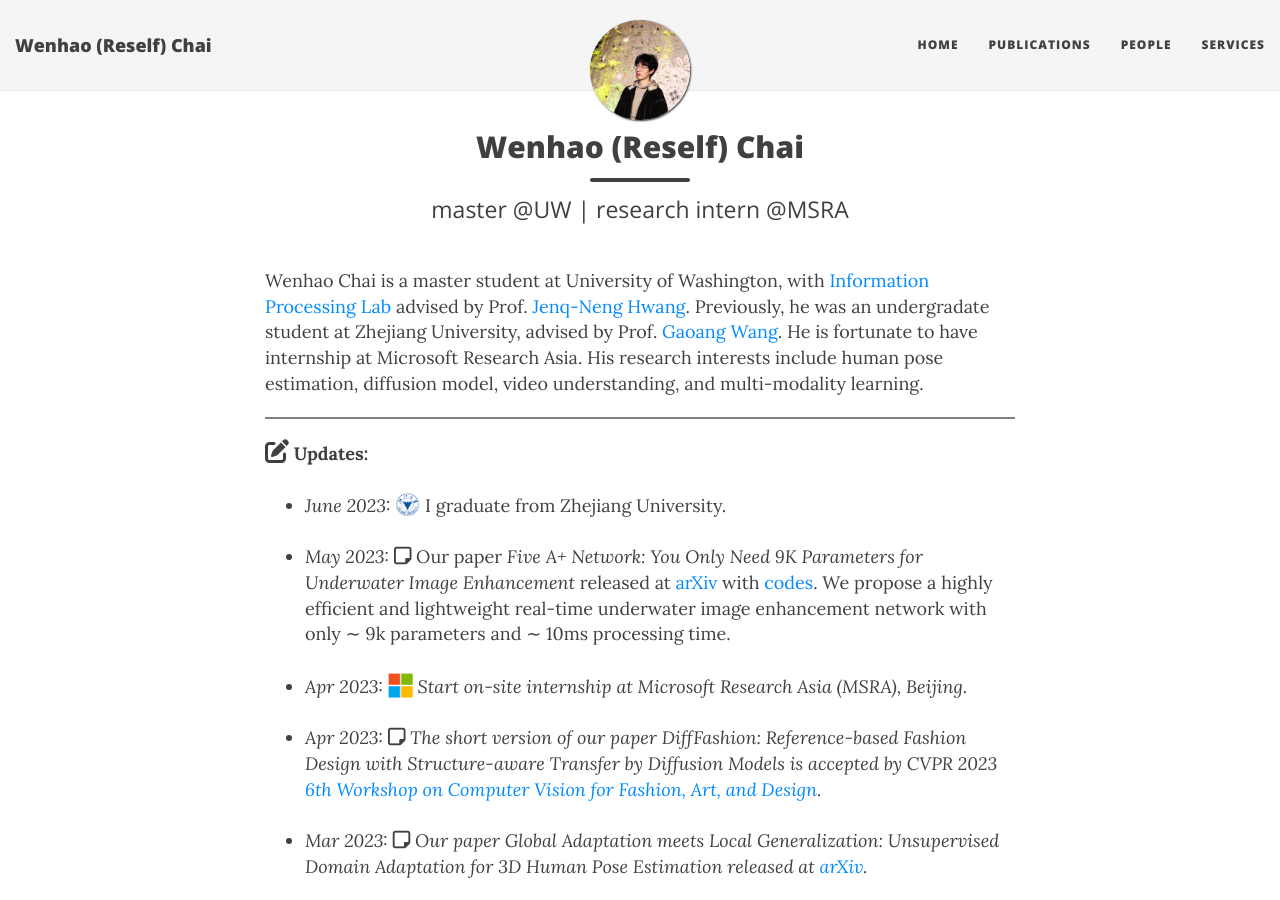
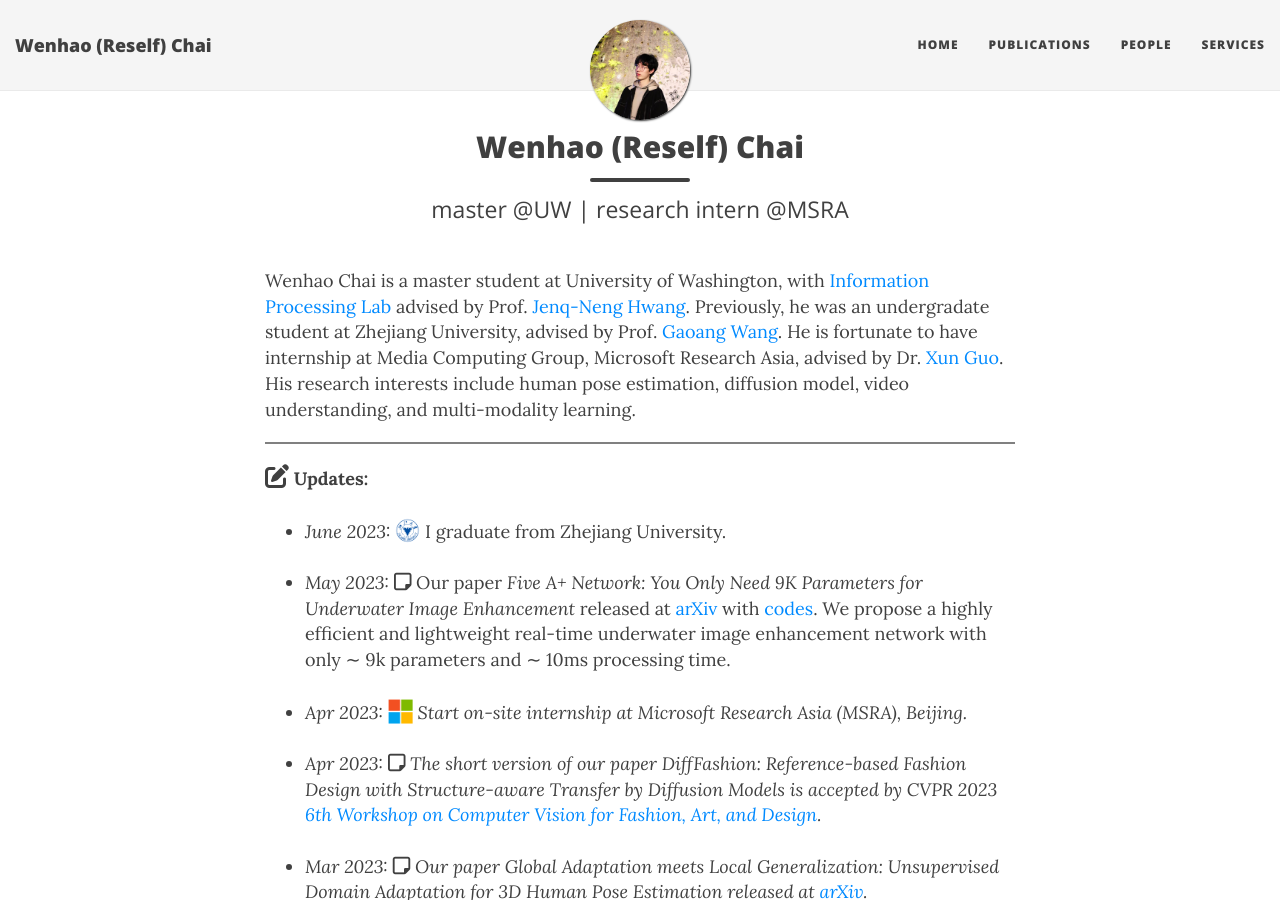
Before and after one commit to hikomal/hikomal.github.io, a Jekyll site: the page built from index.html, in a window 1280 px wide and 900 px high. Built offline with Jekyll 4.4.1, drawn with Linux system fonts in a browser that asks for light colours; nearby versions of some CDN libraries; the list of posts is cut into pages by our own code.

Commit message:
Update index.html

```diff
--- a/index.html
+++ b/index.html
@@ -10,7 +10,7 @@
 </head>
 
 <br>
-Wenhao Chai is a master student at University of Washington, with <a href="https://ipl-uw.github.io/">Information Processing Lab</a> advised by Prof. <a href="https://people.ece.uw.edu/hwang/">Jenq-Neng Hwang</a>. Previously, he was an undergradate student at Zhejiang University, advised by Prof. <a href="https://person.zju.edu.cn/en/gaoangwang/">Gaoang Wang</a>. He is fortunate to have internship at Microsoft Research Asia. His research interests include human pose estimation, diffusion model, video understanding, and multi-modality learning.
+Wenhao Chai is a master student at University of Washington, with <a href="https://ipl-uw.github.io/">Information Processing Lab</a> advised by Prof. <a href="https://people.ece.uw.edu/hwang/">Jenq-Neng Hwang</a>. Previously, he was an undergradate student at Zhejiang University, advised by Prof. <a href="https://person.zju.edu.cn/en/gaoangwang/">Gaoang Wang</a>. He is fortunate to have internship at Media Computing Group, Microsoft Research Asia, advised by Dr. <a href="https://scholar.google.com/citations?user=Ow4R8-EAAAAJ&hl=en&oi=ao">Xun Guo</a>. His research interests include human pose estimation, diffusion model, video understanding, and multi-modality learning.
 <br>
 <hr style="height:2px;border-width:0;color:gray;background-color:gray">
 <b><i class="fa-solid fa-pen-to-square" style="font-size:24px"></i> Updates:</b><br><br>
```
